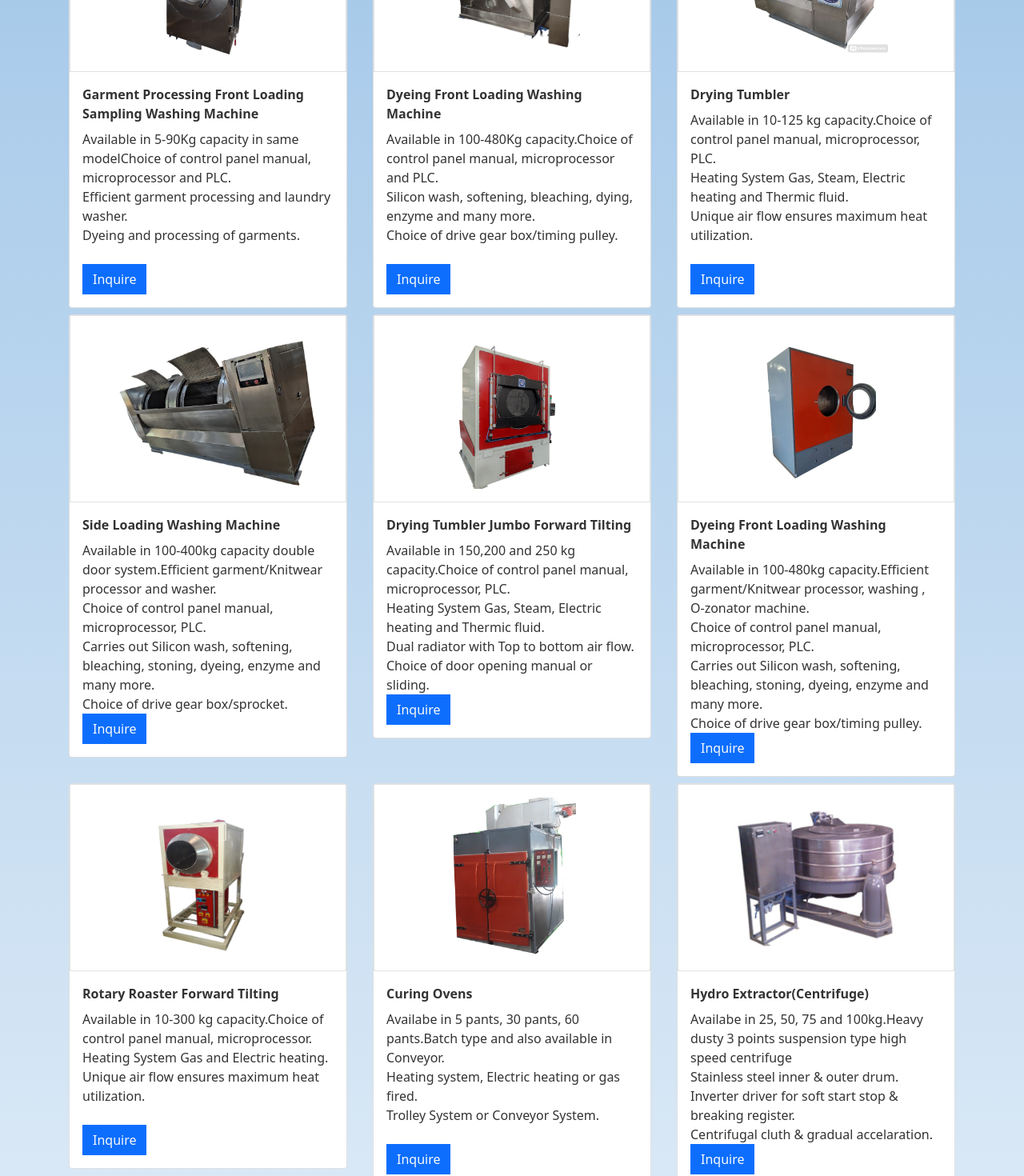
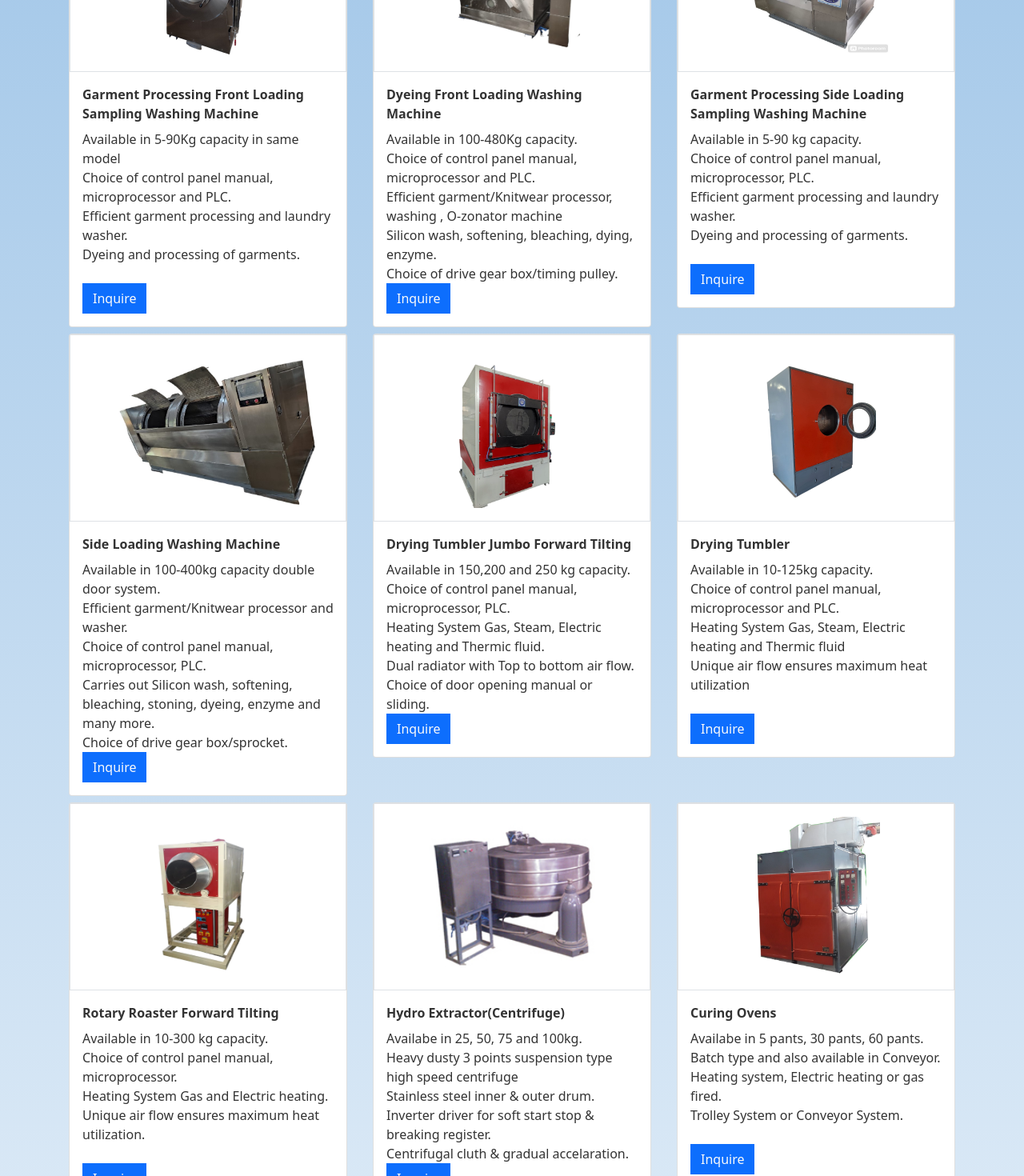
Before and after one commit to UmairShah1234/Starworld, a React (Vite) app: page / in a window 1280 px wide. Shown: the part 1840-3310 px from the top of the page at 80% size. Built offline with nearby package versions, Linux system fonts and the light colour scheme.

Commit message:
final changes 1.1.3

```diff
--- a/src/components/ProductComponent.jsx
+++ b/src/components/ProductComponent.jsx
@@ -19,22 +19,22 @@ const ProductComponent = () => {
       function2: "Dyeing and processing of garments.",
       image: image1,
     },
-
     {
       name: "Dyeing Front Loading Washing Machine",
       capacityrange: "Available in 100-480Kg capacity.",
       function: "Choice of control panel manual, microprocessor and PLC.",
-      function1: "Silicon wash, softening, bleaching, dying, enzyme and many more.",
-      function2: "Choice of drive gear box/timing pulley.",
+      function1:
+        "Efficient garment/Knitwear processor, washing , O-zonator machine",
+      function2: "Silicon wash, softening, bleaching, dying, enzyme.",
+      function3: "Choice of drive gear box/timing pulley.",
       image: image2,
     },
     {
-      name: "Drying Tumbler",
-      capacityrange: "Available in 10-125 kg capacity.",
+      name: "Garment Processing  Side Loading Sampling Washing Machine",
+      capacityrange: "Available in 5-90 kg capacity.",
       function: "Choice of control panel manual, microprocessor, PLC.",
-      function1:
-        "Heating System Gas, Steam, Electric heating and Thermic fluid.",
-      function2: "Unique air flow ensures maximum heat utilization.",
+      function1: "Efficient garment processing and laundry washer.",
+      function2: "Dyeing and processing of garments.",
       image: image3, //to change
     },
     {
@@ -59,14 +59,12 @@ const ProductComponent = () => {
       image: image6,
     },
     {
-      name: "Dyeing Front Loading Washing Machine",
-      capacityrange: "Available in 100-480kg capacity.",
-      function:
-        "Efficient garment/Knitwear processor, washing , O-zonator machine.",
-      function1: "Choice of control panel manual, microprocessor, PLC.",
-      function2:
-        "Carries out Silicon wash, softening, bleaching, stoning, dyeing, enzyme and many more.",
-      function3: "Choice of drive gear box/timing pulley.",
+      name: "Drying Tumbler",
+      capacityrange: "Available in 10-125kg capacity.",
+      function: "Choice of control panel manual, microprocessor and PLC.",
+      function1:
+        "Heating System Gas, Steam, Electric heating and Thermic fluid",
+      function2: "Unique air flow ensures maximum heat utilization",
       image: image5,
     },
     {
@@ -78,14 +76,6 @@ const ProductComponent = () => {
       image: image7,
     },
     {
-      name: "Curing Ovens",
-      capacityrange: "Availabe in 5 pants, 30 pants, 60 pants.",
-      function: "Batch type and also available in Conveyor.",
-      function1: "Heating system, Electric heating or gas fired.",
-      function2: "Trolley System or Conveyor System.",
-      image: image8,
-    },
-    {
       name: "Hydro Extractor(Centrifuge)",
       capacityrange: "Availabe in 25, 50, 75 and 100kg.",
       function: "Heavy dusty 3 points suspension type high speed centrifuge",
@@ -93,6 +83,14 @@ const ProductComponent = () => {
       function2: "Inverter driver for soft start stop & breaking register.",
       function3: "Centrifugal cluth & gradual accelaration.",
       image: "/assets/HEC.jpg",
+    },
+    {
+      name: "Curing Ovens",
+      capacityrange: "Availabe in 5 pants, 30 pants, 60 pants.",
+      function: "Batch type and also available in Conveyor.",
+      function1: "Heating system, Electric heating or gas fired.",
+      function2: "Trolley System or Conveyor System.",
+      image: image8,
     },
   ];
 
--- a/src/components/ProjectCard.jsx
+++ b/src/components/ProjectCard.jsx
@@ -24,7 +24,7 @@ const ProjectCard = ({ product }) => {
             <strong>{product.name}</strong>
           </p>
           <span>
-            {product.capacityrange}
+            {product.capacityrange} <br />
             {product.function} <br />
             {product.function1} <br />
             {product.function2} <br />
```
